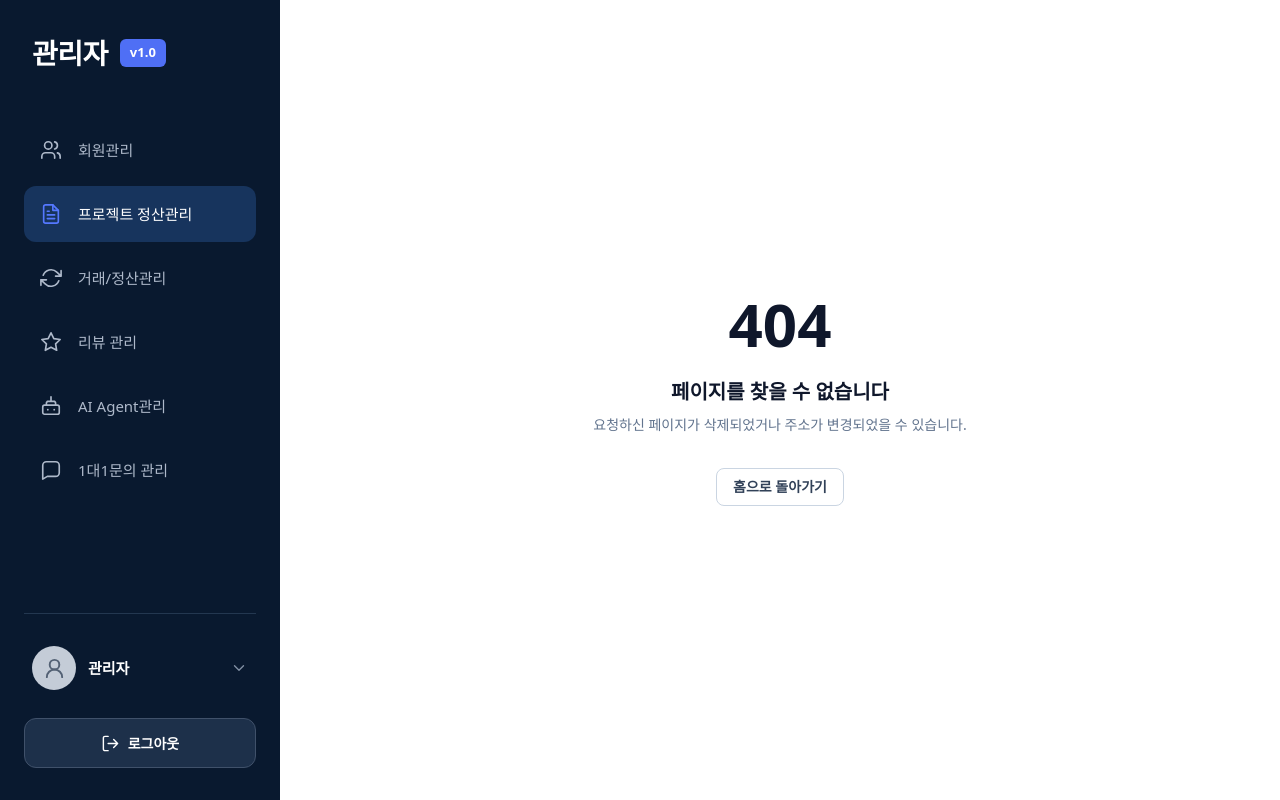
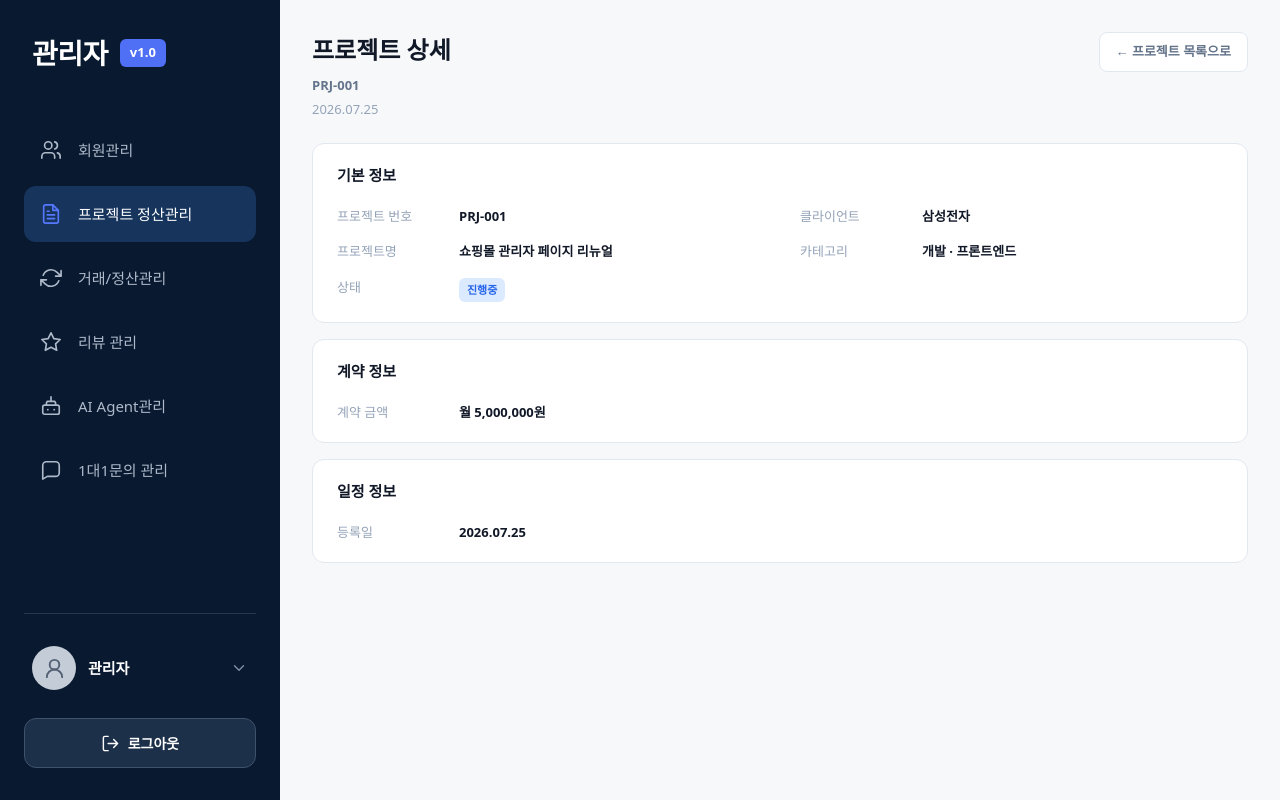
Before and after one commit to 52pairing/Pairing-Admin-frontend, a Next.js app: page /projects/PRJ-001 in a window 1280 px wide. Before the commit this address had no page. Built offline with nearby package versions, Linux system fonts and the light colour scheme.

Commit message:
[FEATURE] 프로젝트 관리 페이지 구#6

```diff
--- /dev/null
+++ b/src/app/projects/[projectId]/page.tsx
@@ -0,0 +1,79 @@
+import Link from "next/link";
+import { notFound } from "next/navigation";
+
+import ProjectDetailCard from "@/features/projects/components/ProjectDetailCard";
+import ProjectStatusBadge from "@/features/projects/components/ProjectStatusBadge";
+import { projects } from "@/features/projects/projects";
+
+export function generateStaticParams() {
+  return projects.map((project) => ({
+    projectId: project.id,
+  }));
+}
+
+export default async function ProjectDetailPage({
+  params,
+}: PageProps<"/projects/[projectId]">) {
+  const { projectId } = await params;
+  const project = projects.find((item) => item.id === projectId);
+
+  if (!project) notFound();
+
+  return (
+    <div className="min-h-screen bg-[#f7f8fa] p-4 sm:p-6 xl:p-8">
+      <header className="mb-6 flex flex-col gap-4 sm:flex-row sm:items-start sm:justify-between">
+        <div>
+          <h1 className="text-[22px] font-bold text-[#111827] sm:text-[24px]">
+            프로젝트 상세
+          </h1>
+          <p className="mt-2 text-[13px] font-semibold text-[#64748b]">
+            {project.id}
+          </p>
+          <p className="mt-1 text-[13px] text-[#94a3b8]">
+            {project.registeredAt}
+          </p>
+        </div>
+
+        <Link
+          href="/projects"
+          className="inline-flex h-10 w-fit items-center justify-center rounded-lg border border-[#e2e8f0] bg-white px-4 text-[13px] font-semibold text-[#64748b] transition hover:bg-[#f8fafc]"
+        >
+          ← 프로젝트 목록으로
+        </Link>
+      </header>
+
+      <div className="space-y-4">
+        <ProjectDetailCard
+          title="기본 정보"
+          items={[
+            { label: "프로젝트 번호", value: project.id },
+            { label: "클라이언트", value: project.client },
+            { label: "프로젝트명", value: project.name },
+            { label: "카테고리", value: project.category },
+            {
+              label: "상태",
+              value: <ProjectStatusBadge status={project.status} />,
+            },
+          ]}
+        />
+
+        <ProjectDetailCard
+          title="계약 정보"
+          items={[
+            {
+              label: "계약 금액",
+              value: `월 ${project.contractAmount.toLocaleString("ko-KR")}원`,
+            },
+          ]}
+        />
+
+        <ProjectDetailCard
+          title="일정 정보"
+          items={[
+            { label: "등록일", value: project.registeredAt },
+          ]}
+        />
+      </div>
+    </div>
+  );
+}
--- /dev/null
+++ b/src/features/projects/components/ProjectDetailCard.tsx
@@ -0,0 +1,39 @@
+import type { ReactNode } from "react";
+
+export interface ProjectDetailItem {
+  label: string;
+  value: ReactNode;
+  wide?: boolean;
+}
+
+interface ProjectDetailCardProps {
+  title: string;
+  items: ProjectDetailItem[];
+}
+
+export default function ProjectDetailCard({
+  title,
+  items,
+}: ProjectDetailCardProps) {
+  return (
+    <section className="rounded-xl border border-[#e2e8f0] bg-white px-5 py-5 sm:px-6">
+      <h2 className="text-[15px] font-bold text-[#111827]">{title}</h2>
+
+      <dl className="mt-5 grid grid-cols-1 gap-x-10 gap-y-4 md:grid-cols-2">
+        {items.map((item) => (
+          <div
+            key={item.label}
+            className={`grid min-w-0 grid-cols-[90px_1fr] items-start gap-3 text-[13px] sm:grid-cols-[110px_1fr] ${
+              item.wide ? "md:col-span-2" : ""
+            }`}
+          >
+            <dt className="font-medium text-[#94a3b8]">{item.label}</dt>
+            <dd className="min-w-0 break-words font-semibold text-[#111827]">
+              {item.value}
+            </dd>
+          </div>
+        ))}
+      </dl>
+    </section>
+  );
+}
--- a/src/features/projects/components/ProjectRow.tsx
+++ b/src/features/projects/components/ProjectRow.tsx
@@ -1,35 +1,11 @@
 import Link from "next/link";
 
-import type {
-  Project,
-  ProjectStatus,
-} from "../types";
+import type { Project } from "../types";
+import ProjectStatusBadge from "./ProjectStatusBadge";
 
 interface ProjectRowProps {
   project: Project;
 }
-
-const statusLabel: Record<ProjectStatus, string> = {
-  REGISTERED: "등록 완료",
-  RECRUITING: "모집중",
-  NEGOTIATING: "협상중",
-  CONTRACT_PENDING: "계약 대기",
-  IN_PROGRESS: "진행중",
-  COMPLETION_PENDING: "완료 대기",
-  COMPLETED: "종료",
-  CANCELED: "취소됨",
-};
-
-const statusStyle: Record<ProjectStatus, string> = {
-  REGISTERED: "bg-[#f0e8ff] text-[#7c3aed]",
-  RECRUITING: "bg-[#f1f5f9] text-[#64748b]",
-  NEGOTIATING: "bg-[#fff3d7] text-[#d97706]",
-  CONTRACT_PENDING: "bg-[#e5efff] text-[#2563eb]",
-  IN_PROGRESS: "bg-[#dbeafe] text-[#2563eb]",
-  COMPLETION_PENDING: "bg-[#fff7ed] text-[#ea580c]",
-  COMPLETED: "bg-[#dcfce7] text-[#16a34a]",
-  CANCELED: "bg-[#fee2e2] text-[#ef4444]",
-};
 
 export default function ProjectRow({ project }: ProjectRowProps) {
   return (
@@ -48,9 +24,7 @@ export default function ProjectRow({ project }: ProjectRowProps) {
       </span>
 
       <div>
-        <span className={`rounded-md px-2 py-1 text-[11px] font-bold ${statusStyle[project.status]}`}>
-          {statusLabel[project.status]}
-        </span>
+        <ProjectStatusBadge status={project.status} />
       </div>
 
       <span className="font-semibold text-[#64748b]">
--- /dev/null
+++ b/src/features/projects/components/ProjectStatusBadge.tsx
@@ -0,0 +1,37 @@
+import type { ProjectStatus } from "../types";
+
+interface ProjectStatusBadgeProps {
+  status: ProjectStatus;
+}
+
+const statusLabel: Record<ProjectStatus, string> = {
+  REGISTERED: "등록 완료",
+  RECRUITING: "모집중",
+  NEGOTIATING: "협상중",
+  CONTRACT_PENDING: "계약 대기",
+  IN_PROGRESS: "진행중",
+  COMPLETION_PENDING: "완료 대기",
+  COMPLETED: "종료",
+  CANCELED: "취소됨",
+};
+
+const statusStyle: Record<ProjectStatus, string> = {
+  REGISTERED: "bg-[#f0e8ff] text-[#7c3aed]",
+  RECRUITING: "bg-[#f1f5f9] text-[#64748b]",
+  NEGOTIATING: "bg-[#fff3d7] text-[#d97706]",
+  CONTRACT_PENDING: "bg-[#e5efff] text-[#2563eb]",
+  IN_PROGRESS: "bg-[#dbeafe] text-[#2563eb]",
+  COMPLETION_PENDING: "bg-[#fff7ed] text-[#ea580c]",
+  COMPLETED: "bg-[#dcfce7] text-[#16a34a]",
+  CANCELED: "bg-[#fee2e2] text-[#ef4444]",
+};
+
+export default function ProjectStatusBadge({
+  status,
+}: ProjectStatusBadgeProps) {
+  return (
+    <span className={`inline-flex rounded-md px-2 py-1 text-[11px] font-bold ${statusStyle[status]}`}>
+      {statusLabel[status]}
+    </span>
+  );
+}
```
